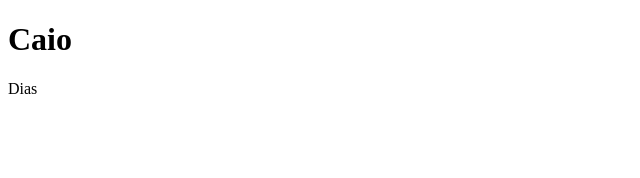
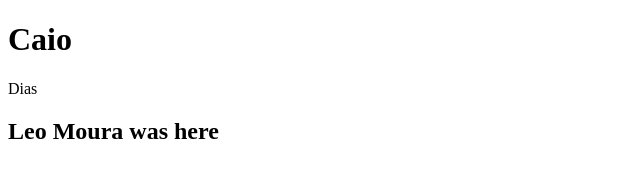
Before and after one commit to caiodias/test, a plain HTML site: page index.html in a window 1280 px wide. Shown: the whole page, without its empty margins (0-640 px from the left). Drawn offline with Linux system fonts and the light colour scheme.

Commit message:
Adding my name

```diff
--- a/index.html
+++ b/index.html
@@ -3,5 +3,6 @@
 <head></head>
 <body><h1>Caio</h1>
   <label>Dias</label>
+  <h2>Leo Moura was here</h2>
 </body>
 </html>
```
